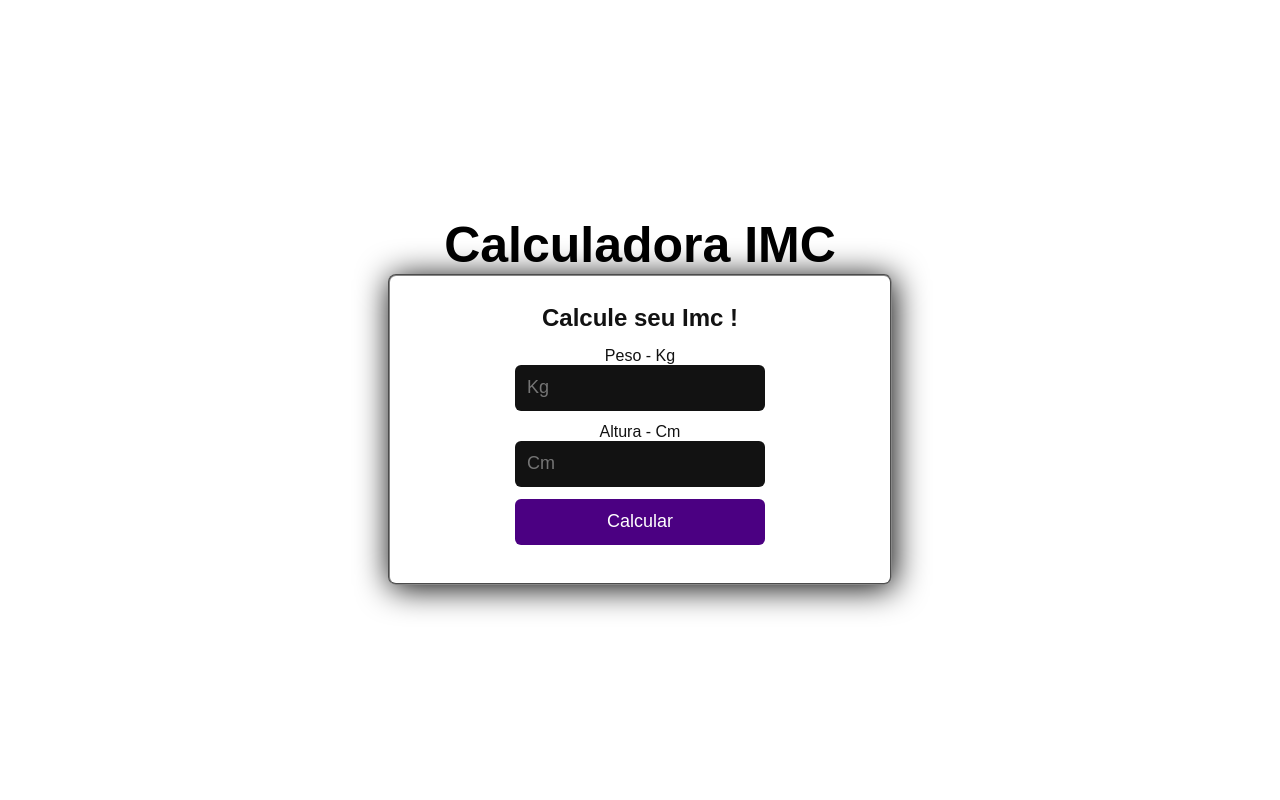
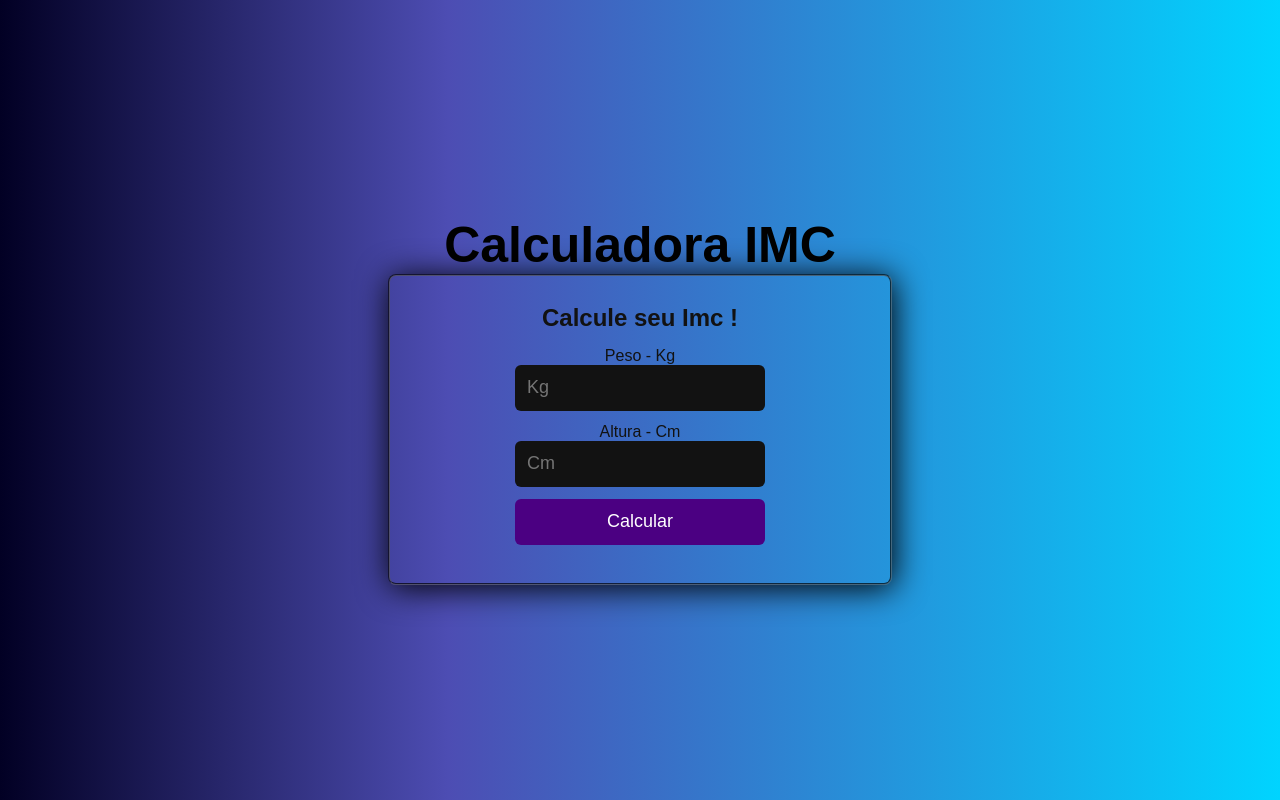
Before and after one commit to ornelas91/calculoImc, a React (Create React App) app: page / in a window 1280 px wide. Built offline with nearby package versions, Linux system fonts and the light colour scheme.

Commit message:
Colocando fundo

```diff
--- a/src/app.css
+++ b/src/app.css
@@ -5,6 +5,11 @@
     justify-content: center;
     align-items: center;
     flex-direction: column;
+}
+
+body {
+    background: rgb(2,0,36);
+    background: linear-gradient(90deg, rgba(2,0,36,1) 0%, rgba(77,77,179,1) 35%, rgba(0,212,255,1) 100%);
 }
 
 h1 {
```
